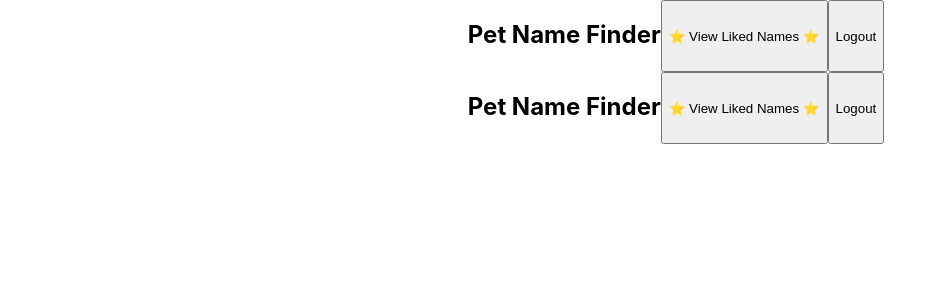
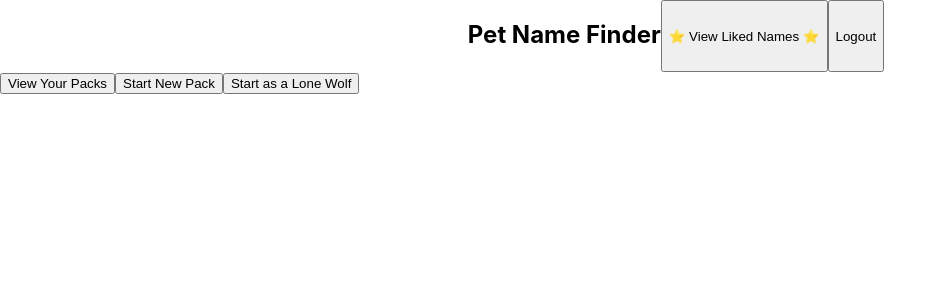
Before and after one commit to Pet-Name-Finder/pet-name-frontend, a React (Create React App) app: page / in a window 1280 px wide. Shown: the top 300 px of the page, without its empty margins (0-947 px from the left). Built offline with nearby package versions, Linux system fonts and the light colour scheme.

Commit message:
Make home a class component and add buttons

```diff
--- a/src/Components/Home/Home.js
+++ b/src/Components/Home/Home.js
@@ -1,6 +1,5 @@
 import React, { Component } from 'react';
 import { NavLink } from 'react-router-dom';
-import Header from '../Header/Header';
 import './Home.css';
 
 class Home extends Component {
@@ -13,9 +12,13 @@ class Home extends Component {
 
   render() {
     return (
-      <div className="Home">
-        <Header />
-      </div>
+      <NavLink to='/'>
+        <div className="home">
+          <button className="view-packs-btn">View Your Packs</button>
+          <button className="start-pack-btn">Start New Pack</button>
+          <button className="start-lone-btn">Start as a Lone Wolf</button>
+        </div>
+      </NavLink>
     );
   }
 }
```
